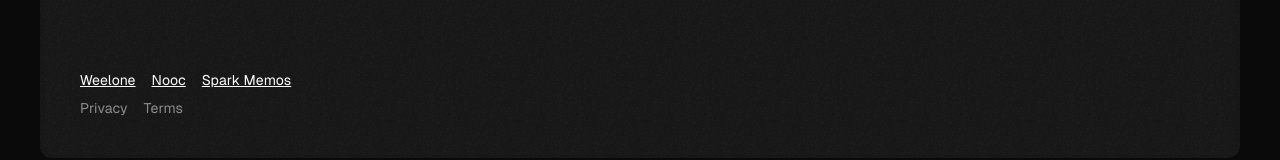
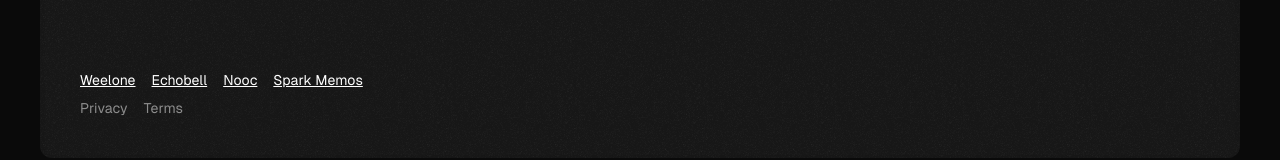
Before and after one commit to weelone/cassette.one, a Next.js app: page / in a window 1280 px wide. Shown: the part 602-762 px from the top of the page. Built offline with nearby package versions, Linux system fonts and the light colour scheme.

Commit message:
Add a new footer link

```diff
--- a/app/page.tsx
+++ b/app/page.tsx
@@ -71,6 +71,11 @@ export default function Home() {
           </a>
         </li>
         <li>
+          <a href="https://echobell.one" target="_blank">
+            Echobell
+          </a>
+        </li>
+        <li>
           <a href="https://nooc.me" target="_blank">
             Nooc
           </a>
```
